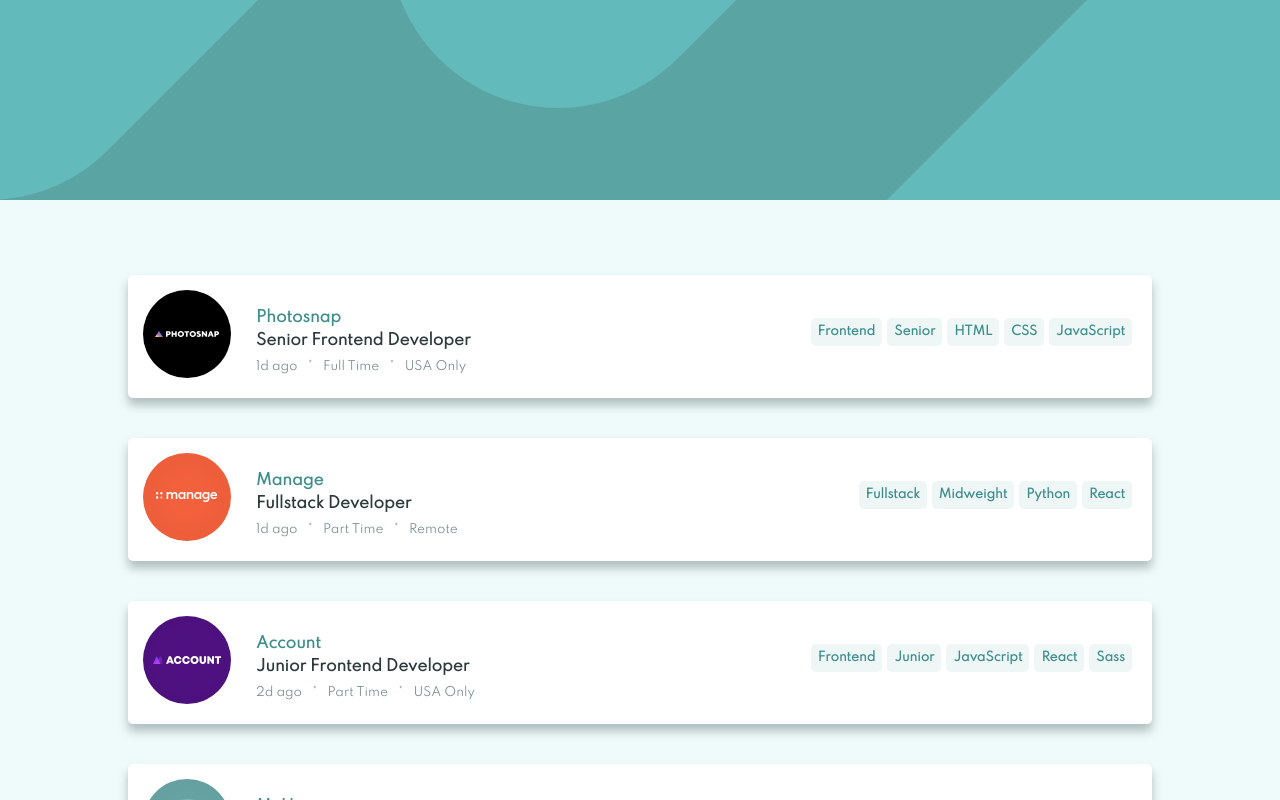
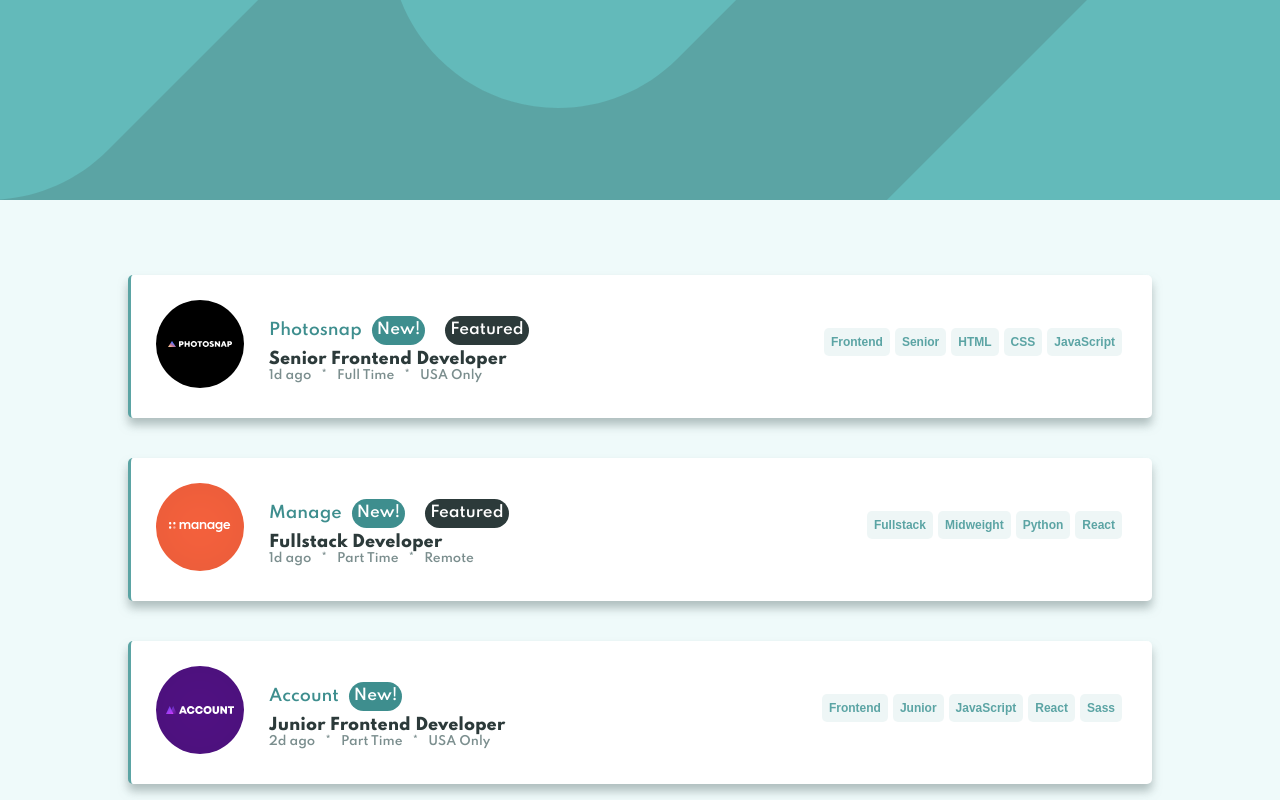
Before and after one commit to CodeSmitty/job-filter-challenge, a React (Create React App) app: page / in a window 1280 px wide. Shown: the top 800 px of the page. Built offline with nearby package versions, Linux system fonts and the light colour scheme.

Commit message:
feature and new styling

```diff
--- a/package.json
+++ b/package.json
@@ -13,7 +13,7 @@
   },
   "scripts": {
     "start": "react-scripts start",
-    "build": "CI=false react-scripts build",
+    "build": "react-scripts build",
     "test": "react-scripts test",
     "eject": "react-scripts eject"
   },
--- a/src/App.css
+++ b/src/App.css
@@ -24,8 +24,6 @@
 }
 
 
-
-
 .App-header {
   background-color: #282c34;
   min-height: 100vh;
--- a/src/components/filterHome/filter-home.js
+++ b/src/components/filterHome/filter-home.js
@@ -7,8 +7,12 @@ import TagSearchBar from "../tagSearchBar/tagSearchBar";
 const Filter = () => {
   const [isFilter, clicked, filteredArrays, tags, deleteFilters] = useInputValues();
 
-  const jobs = filteredArrays?.map((job) => {
-    return <JobComponent key={job.id} handleClick={clicked} jobData={job} />;
+  const jobs = filteredArrays?.map((job, i) => {
+
+
+
+
+    return <JobComponent index={i} key={job.id} handleClick={clicked} jobData={job} />;
   });
 
   return (
--- a/src/components/filterLists/filterLists.jsx
+++ b/src/components/filterLists/filterLists.jsx
@@ -3,11 +3,11 @@ import React from 'react';
 const FilterLists = (props) =>{
     return (
       <div >
-        <ul>
-          <li id={props.id} onClick={props.clicked}>
+        <div className="filter-list">
+          <button className="filter-item"  onClick={props.clicked}>
             {props.children}
-          </li>
-        </ul>
+          </button>
+        </div>
       </div>
     );
 };
--- a/src/components/jobs/JobComponent.jsx
+++ b/src/components/jobs/JobComponent.jsx
@@ -1,26 +1,48 @@
-import React from "react";
+import React, {useState} from "react";
 import "./jobComponent.css";
 import FilterLists from "../filterLists/filterLists";
 
-const JobComponent = ({ jobData, handleClick, clickedIds }) => {
+const JobComponent = ({ jobData, handleClick, index}) => {
+
+
   const languages = jobData.languages.map((language) => (
      <FilterLists clicked={()=>handleClick(language)}  >{language}</FilterLists>
   ));
   const tools = jobData.tools.map((tool) =>  <FilterLists clicked={()=>handleClick(tool)}  >{tool}</FilterLists>);
 
 
-
   return (
-    <div className="job-container">
+    <div
+      id={index}
+      style={
+        jobData.featured || jobData.new
+          ? { borderLeft: "solid 3px hsl(180, 29%, 50%)" }
+          : null
+      }
+      className="job-container"
+    >
       <div className="img-and-jobs-container">
         <div className="job-img-container">
           <img className="logo" src={jobData.logo} alt="logo" />
         </div>
         <div className="job-info-container">
           <div className="job-title-and-company">
-          <p className="company-title" style={{ paddingBottom: "5px" }}>{jobData.company}</p>
+            <span
+              className={
+                jobData.featured || jobData.new ? "featured-or-new" : null
+              }
+            >
+              <p className="company-title" >
+                {jobData.company}
+              </p>
+              {jobData.new ? <span className="newJob"><p >New!</p> </span>: null}
+              {jobData.featured ? (
+                <span className="featuredJob"><p >Featured</p></span>
+              ) : null}
+            </span>
+
+          </div>
            <h4 className="job-position">{jobData.position}</h4>
-        </div>
           <div className="job-postedAt-information">
             <p className="info-data">{jobData.postedAt}</p>
             <span className="info-data">*</span>
@@ -31,12 +53,15 @@ const JobComponent = ({ jobData, handleClick, clickedIds }) => {
         </div>
       </div>
       <div className="filter-tablets-container">
-          <FilterLists clicked={()=>handleClick(jobData.role)}  >{jobData.role}</FilterLists>
-          <FilterLists clicked={()=>handleClick(jobData.level)}  >{jobData.level}</FilterLists>
+        <FilterLists clicked={() => handleClick(jobData.role)}>
+          {jobData.role}
+        </FilterLists>
+        <FilterLists clicked={() => handleClick(jobData.level)}>
+          {jobData.level}
+        </FilterLists>
         {languages}
         {tools}
       </div>
-
     </div>
   );
 };
--- a/src/components/jobs/jobComponent.css
+++ b/src/components/jobs/jobComponent.css
@@ -1,37 +1,66 @@
 /* - Light Grayish Cyan (Background): hsl(180, 52%, 96%)
 - Light Grayish Cyan (Filter Tablets): hsl(180, 31%, 95%)
 - Dark Grayish Cyan: hsl(180, 8%, 52%)
-- Very Dark Grayish Cyan: hsl(180, 14%, 20%) */
+- Very Dark Grayish Cyan: hsl(180, 14%, 20%)
+-saturated cyan hsl(180, 29%, 50%)
+ */
 
 .job-container {
   margin: auto;
   margin-bottom: 40px;
-  padding: 15px;
-  display:flex;
-  flex-flow:row nowrap;
+  padding: 25px;
+  display: flex;
+  flex-flow: row nowrap;
   justify-content: space-between;
   background-color: white;
   border-radius: 5px;
   box-shadow: 0px 7px 10px 0 hsla(180, 8%, 52%, 0.548);
+
 }
 
-.img-and-jobs-container{
+.featured-or-new{
+  position: relative;
+  margin:auto;
   display:flex;
   flex-flow:row nowrap;
 
 }
 
+.featuredJob{
+  margin:0 10px;
+  font-size: 15px;
+  text-align:center;
+  font-weight: 500;
+  padding:5px;
+  background-color: hsl(180, 14%, 20%);
+  border-radius: 15px;
+  color:white;
+}
 
+.newJob{
+  margin:0 10px;
+  font-size: 15px;
+  text-align:center;
+  font-weight: 500;
+  padding:5px;
+  background-color: hsl(180, 39%, 40%);
+  border-radius: 15px;
+  color:white;
+}
+
+.img-and-jobs-container {
+  display: flex;
+  flex-flow: row nowrap;
+}
 
 .job-info-container {
   text-align: left;
   margin: auto 25px;
 }
 
+.job-title-and-company {
+ padding:5px 0;
 
-
-.job-title-and-company {
-  padding: 10px 0;
 }
 
 .job-postedAt-information {
@@ -39,18 +68,18 @@
   display: flex;
 }
 
-.company-title{
+.company-title {
   color: hsl(180, 39%, 40%);
   font-weight: 600;
+  padding:5px 0;
 }
 
-.job-position{
-  color:hsl(180, 14%, 20%);
-  font-weight:bold;
-
+.job-position {
+  color: hsl(180, 14%, 20%);
+  font-weight: 700;
 }
 
-.job-position:hover{
+.job-position:hover {
   cursor: pointer;
   color: hsl(180, 39%, 40%);
 }
@@ -58,32 +87,38 @@
 .info-data {
   padding-right: 10px;
   font-size: 12px;
+  font-weight:500;
   color: hsl(180, 8%, 52%);
 }
 
 .filter-tablets-container {
   display: flex;
-  flex-flow:row wrap;
-  margin:auto 0;
-}
-
-ul {
-  list-style-type: none;
+  flex-flow: row wrap;
   margin: auto 0;
 }
 
-li:hover{
-    cursor: pointer;
-    background-color:hsl(180, 93%, 33%);
-    color:white;
+.filter-list {
+  margin: auto 0;
 }
 
-li {
+button:hover {
+  cursor: pointer;
+  background-color: hsl(180, 29%, 50%);
+  color: white;
+}
+
+button:focus {
+  border: none;
+  outline: none;
+}
+
+.filter-item {
+  border: none;
   display: inline-block;
   margin-right: 5px;
-  margin-bottom:10px;
+  margin-bottom: 10px;
   background-color: hsl(180, 29%, 50%, 0.1);
-  color: hsl(180, 39%, 40%);
+  color: hsl(180, 29%, 50%);
   border-radius: 5px;
   padding: 7px;
   font-size: 12px;
@@ -91,41 +126,38 @@ li {
   text-align: center;
 }
 
-
-@media only screen and (max-width:850px){
-  .job-container{
-    flex-flow:column nowrap;
-
+@media only screen and (max-width: 850px) {
+  .job-container {
+    flex-flow: column nowrap;
   }
 
-  .img-and-jobs-container{
-    display:flex;
-    flex-flow:column nowrap;
-    padding-bottom:15px;
-    margin-bottom:15px;
+  .img-and-jobs-container {
+    display: flex;
+    flex-flow: column nowrap;
+    padding-bottom: 15px;
+    margin-bottom: 15px;
     border-bottom: solid 1px hsla(180, 14%, 20%, 0.425);
   }
 
-  .filter-tablets-container{
-    justify-content:space-between;
-
+  .filter-tablets-container {
+    justify-content: space-between;
   }
 
-  .job-img-container{
-    width:15%;
+  .job-img-container {
+    width: 15%;
   }
 
-  .job-info-container{
+  .job-info-container {
     margin: 0;
   }
 
-  .job-title-and-company{
-    padding:15px 0;
+  .job-title-and-company {
+    padding: 15px 0;
   }
 
-  .logo{
-    float:left;
-    width:100%;
-    margin-top:-35px;
+  .logo {
+    float: left;
+    width: 100%;
+    margin-top: -35px;
   }
 }
--- a/src/components/tagSearchBar/tagSearchBar.css
+++ b/src/components/tagSearchBar/tagSearchBar.css
@@ -17,30 +17,50 @@
 }
 
 .filters-container{
-    margin:auto 0;
+
     display:flex;
-    margin-right:10px;
-    border-radius: 5px;
+    margin-right:5px;
     padding:5px;
-}
-
-
-.x:hover{
-    cursor: pointer;
-    background-color: hsl(180, 14%, 20%);
-    color:white;
-    border-radius: 5px;
 }
 
 
 
 
-.filters, .x{
+/* .x:hover{
+    cursor: pointer;
+    background-color: hsl(180, 14%, 20%);
+    color:white;
+    border-radius: 5px;
+} */
+
+
+.x{
+
+    width:100%;
+  border:none;
   display: inline-block;
+  margin-right: 5px;
+  margin-bottom:10px;
+  background-color:#3e7a7a;
+  color: hsl(180, 39%, 40%);
+  padding: 7px;
+  font-size: 12px;
+  text-align: center;
+  border-top-right-radius: 5px;
+  border-bottom-right-radius: 5px;
+}
+
+.filters{
+    margin:auto 0;
+ border:none;
+  display: inline-block;
+  margin-bottom:10px;
   background-color: hsl(180, 29%, 50%, 0.1);
   color: hsl(180, 39%, 40%);
-  padding: 10px;
+  padding: 8px;
   font-size: 12px;
-  font-weight: 700;
+  font-weight: 500;
   text-align: center;
+  border-top-left-radius:5px;
+  border-bottom-left-radius:5px;
 };
--- a/src/components/tagSearchBar/tagSearchBar.jsx
+++ b/src/components/tagSearchBar/tagSearchBar.jsx
@@ -1,5 +1,6 @@
 import React from 'react';
 import "./tagSearchBar.css";
+import deleteLogo from "../../images/icon-remove.svg"
 
 const TagSearchBar = ({filters, handleDeleteFilters}) =>{
 
@@ -10,9 +11,9 @@ return (
     {filters.map((tag) => (
       <div className="filters-container">
         <div className="filters">{tag}</div>
-        <span onClick={() => handleDeleteFilters(tag)} className="x">
-          X
-        </span>
+        <button onClick={() => handleDeleteFilters(tag)} className="x">
+          <img className="remove-icon" src={deleteLogo} />
+        </button>
       </div>
     ))}
   </div>
--- a/src/index.css
+++ b/src/index.css
@@ -1,21 +1,19 @@
-@import url('https://fonts.googleapis.com/css2?family=Spartan&display=swap');
+@import url('https://fonts.googleapis.com/css2?family=Spartan:wght@600;800&display=swap');
+
 body {
   margin: 0;
-  font-family: "Spartan", -apple-system, BlinkMacSystemFont, 'Segoe UI', 'Roboto', 'Oxygen',
-    'Ubuntu', 'Cantarell', 'Fira Sans', 'Droid Sans', 'Helvetica Neue',
-    sans-serif;
+  font-family: "Spartan", -apple-system, BlinkMacSystemFont, "Segoe UI",
+    "Roboto", "Oxygen", "Ubuntu", "Cantarell", "Fira Sans", "Droid Sans",
+    "Helvetica Neue", sans-serif;
   -webkit-font-smoothing: antialiased;
   -moz-osx-font-smoothing: grayscale;
   background-color: hsl(180, 52%, 96%);
-  font-size: 15px;
+  font-size: 16px;
+  font-weight: 700;
 }
 
-*{
-  margin:0;
-  padding:0;
+* {
+  margin: 0;
+  padding: 0;
   box-sizing: border-box;
 }
-code {
-  font-family: source-code-pro, Menlo, Monaco, Consolas, 'Courier New',
-    monospace;
-}
```
Also changed, not shown: 1 other file (tests, documents, lock files or other folders). Lines whose indentation alone changed are shown as unchanged.
